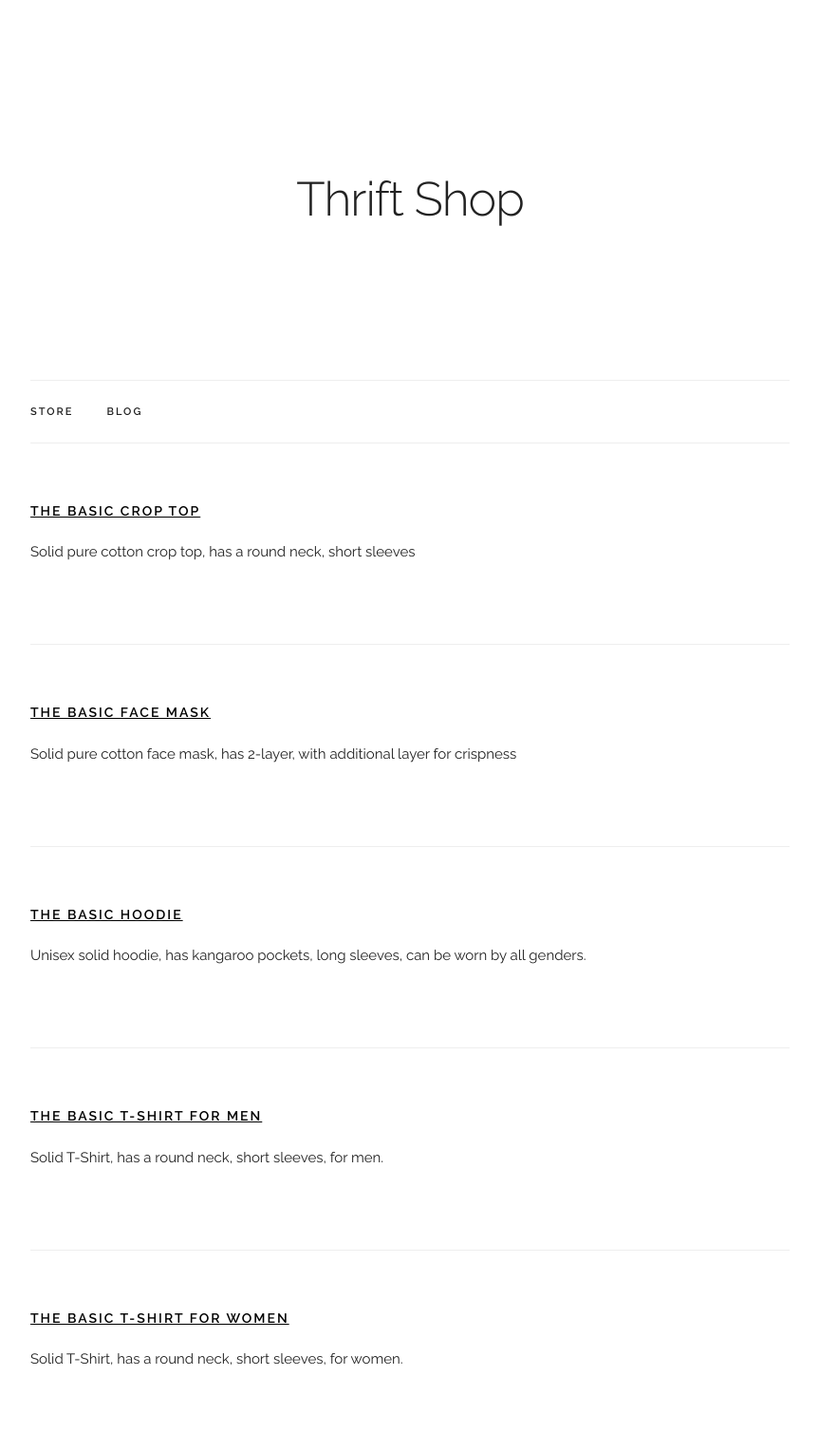
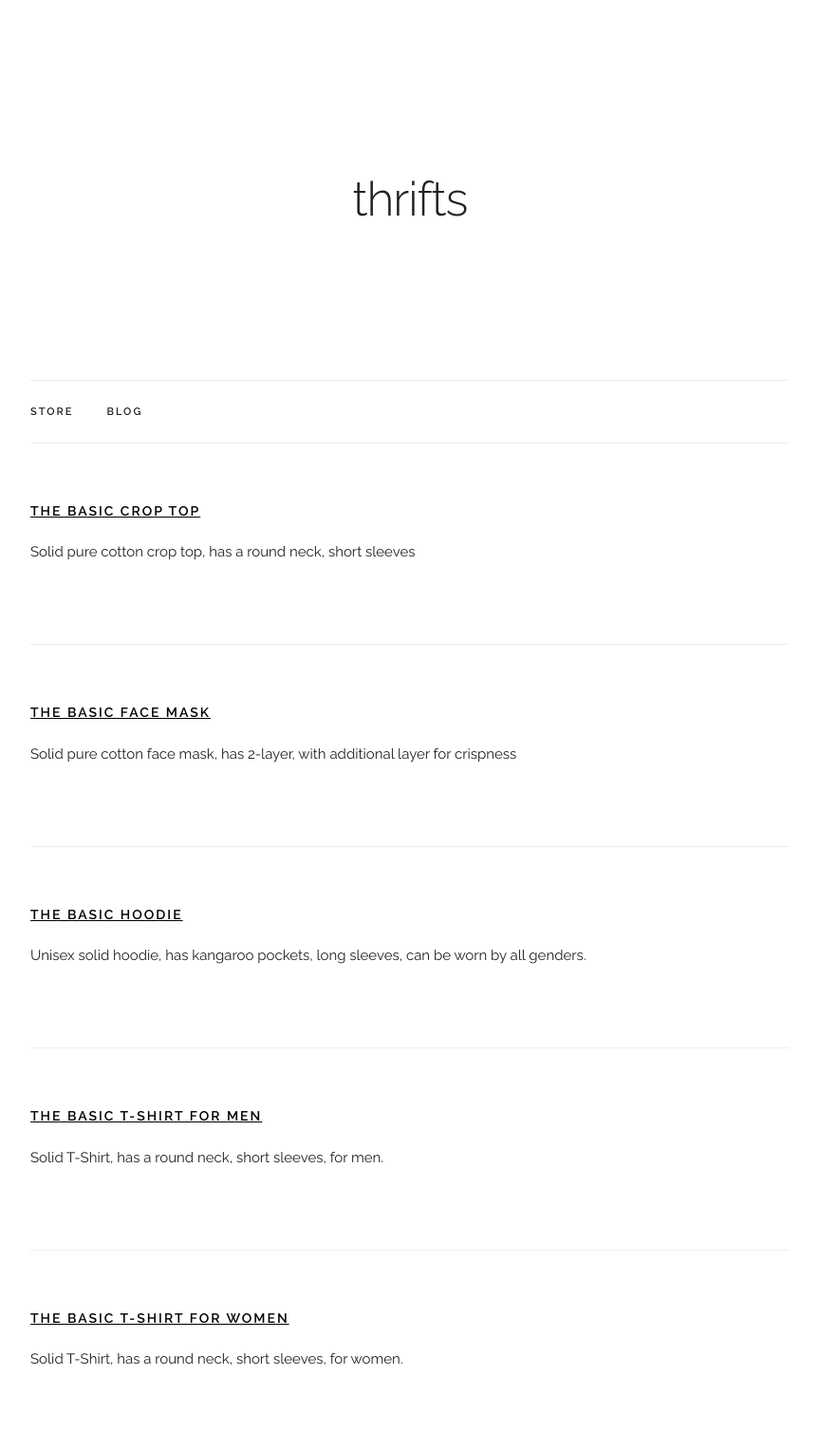
Before and after one commit to thrifts/thrifts.github.io, a Jekyll site: the page built from index.html, in a window 1280 px wide. Shown: the whole page at 95% size, without its empty margins (208-1071 px from the left). Built offline with Jekyll 4.4.1, drawn with Linux system fonts in a browser that asks for light colours.

Commit message:
Update default.html

```diff
--- a/_layouts/default.html
+++ b/_layouts/default.html
@@ -37,7 +37,7 @@
   –––––––––––––––––––––––––––––––––––––––––––––––––– -->
   <div class="container">
     <section class="header">
-      <h1 class="title">Thrift Shop</h1>
+      <h1 class="title">thrifts</h1>
       <div class="value-props row">
       </div>
     </section>
```
